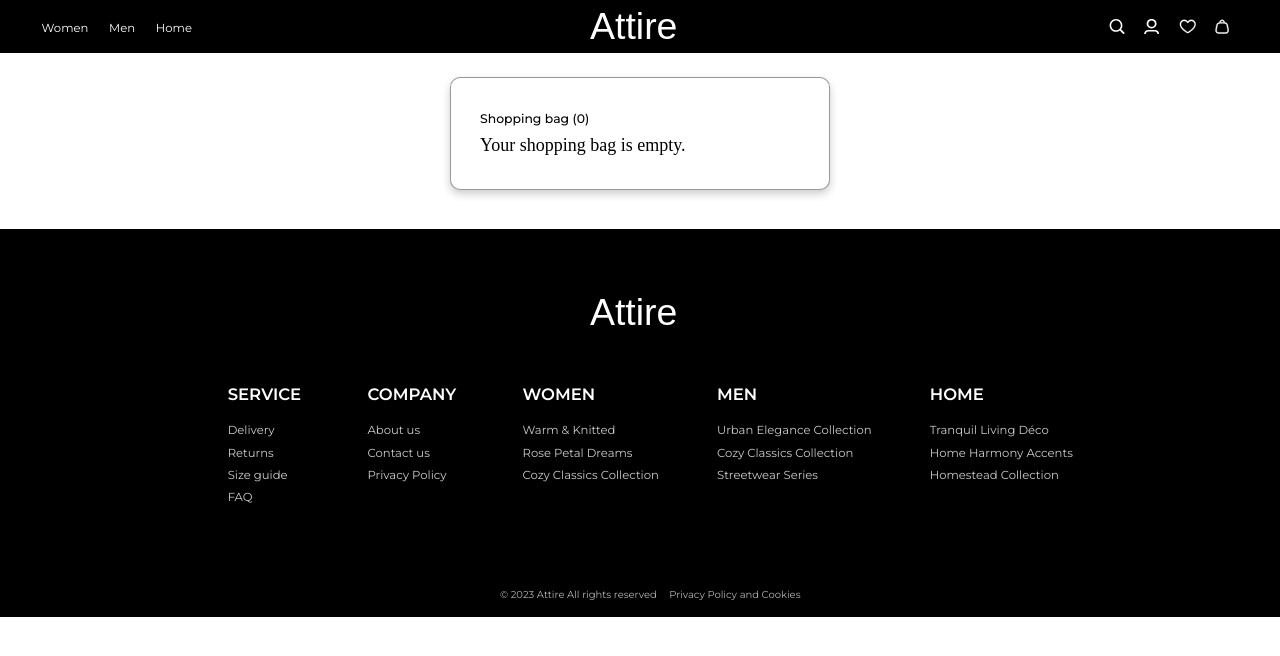
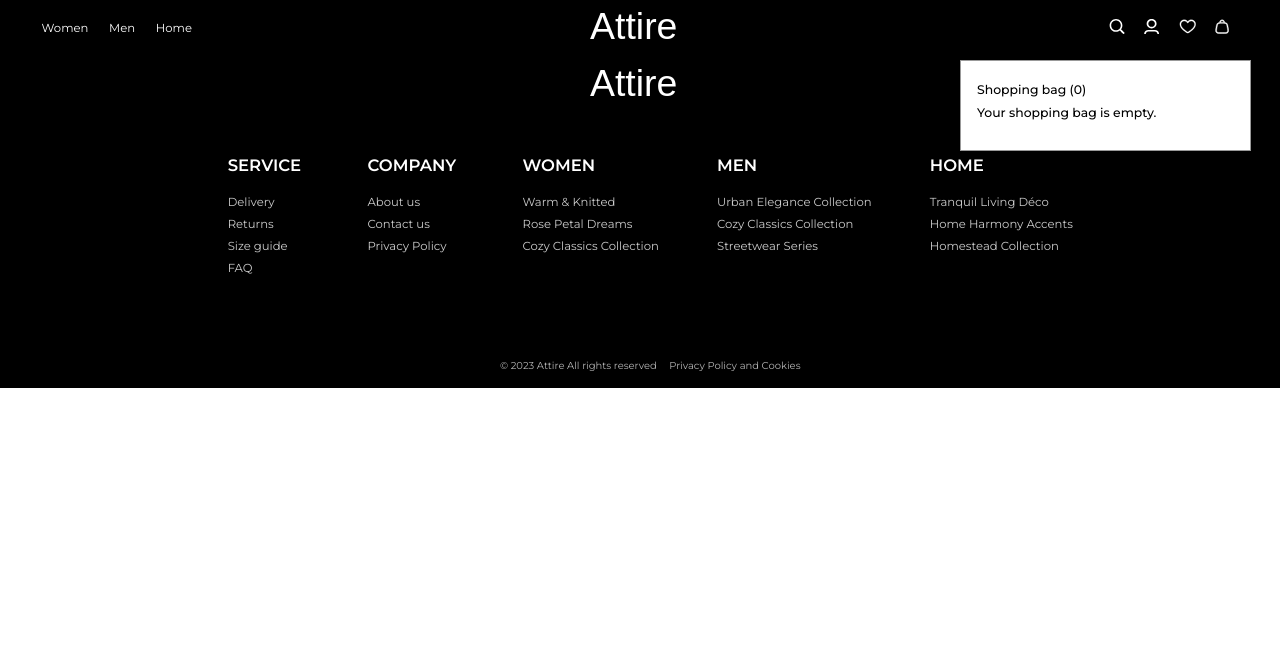
Before and after one commit to alyonashunevych/Attire, a React (Create React App) app: page /bag in a window 1280 px wide. Shown: the top 656 px of the page. Built offline with nearby package versions, Linux system fonts and the light colour scheme; the HTML template or start-up script is replaced by a standard one; a web font is replaced by a local one.

Commit message:
Bag in overlay format

```diff
--- a/package.json
+++ b/package.json
@@ -9,7 +9,7 @@
     "firebase": "^10.7.0",
     "npm": "^10.2.4",
     "react": "^18.2.0",
-    "react-cookie": "^6.1.1",
+    "react-cookie": "^6.1.3",
     "react-dom": "^18.2.0",
     "react-helmet": "^6.1.0",
     "react-router-dom": "^6.19.0",
--- a/src/components/Bag.js
+++ b/src/components/Bag.js
@@ -2,7 +2,7 @@ import React, { useEffect, useState } from 'react';
 import { useCookies } from 'react-cookie';
 import { db } from './firebase.js';
 
-export default function Bag() {
+export default function Bag({ onClose }) {
   const [cookies, setCookie] = useCookies(['sessionID']);
   const sessionID = cookies.sessionID;
 
@@ -46,17 +46,22 @@ export default function Bag() {
   };
 
 
-  const formatCurrency = (input) => {
+
+  function formatCurrency(input) {
     const amount = parseFloat(input);
     if (!isNaN(amount)) {
-      return `$${amount.toFixed(2)}`;
+      const formattedAmount = amount.toLocaleString('en-US', {
+        minimumFractionDigits: 1,
+      });
+      return `US$ ${formattedAmount}`;
     } else {
       return input;
     }
-  };
+  }
 
   return (
-    <div className='shop_bag'>
+    <div className='overlay'onClick={onClose}>
+      <div className='shop_bag' onClick={(e) => e.stopPropagation()}>
       <p className='bag_title'>Shopping bag ({items.length})</p>
       {isDocumentFound ? (
         items.length > 0 ? (
@@ -74,18 +79,19 @@ export default function Bag() {
               </div>
             ))}
             <div className='subt_box'>
-              <p className='bag_item_title'>Subtotal</p>
+              <p className='subt'>Subtotal</p>
               <p className='bag_item_price'>{formatCurrency(calculateSubtotal())}</p>
             </div>
             <button className='checkout'>Checkout</button>
             <button className='empty_bag_button' onClick={handleEmptyBag}>Empty the bag</button>
           </div>
         ) : (
-          <div className='empty_bag_message'>Your shopping bag is empty.</div>
+          <div className='bag_title'>Your shopping bag is empty.</div>
         )
       ) : (
-        <div className='empty_bag_message'>Your shopping bag is empty.</div>
+        <div className='bag_title'>Your shopping bag is empty.</div>
       )}
+    </div>
     </div>
   );
 }
--- a/src/components/Header.js
+++ b/src/components/Header.js
@@ -3,9 +3,11 @@ import { NavLink, useNavigate } from 'react-router-dom';
 import React, { useState } from 'react';
 import { auth } from './firebase.js';
 import Overlay from './Overlay';
+import Bag from './Bag.js';
 
 export default function Header() {
     const [showOverlay, setShowOverlay] = useState(false);
+    const [showBagOverlay, setShowBagOverlay] = useState(false);
     const navigate = useNavigate();
 
     const handleOverlayToggle = () => {
@@ -30,10 +32,15 @@ export default function Header() {
         };
     };
 
-    const handleShoppingBagClick = () => {
-        // Use navigate to redirect to the shopping bag page
-        navigate('/bag');
+    const handleBagClick = () => {
+        setShowBagOverlay(true);
     };
+
+    const closeBagOverlay = () => {
+        setShowBagOverlay(false);
+    };
+
+
 
     return (
         <>
@@ -50,11 +57,14 @@ export default function Header() {
                     <button className="search"></button>
                     <button onClick={handleAccountClick} className="account"></button>
                     <button className="liked"></button>
-                    <button onClick={handleShoppingBagClick} className="basket"></button>
+                    <button onClick={handleBagClick} className="basket"></button>
 
                 </ul>
             </header>
             {showOverlay && <Overlay onClose={handleOverlayToggle} />}
+            {showBagOverlay && (
+                <Bag onClose={closeBagOverlay}/>
+            )}
         </>
     );
 }
--- a/src/components/pages/ProductPage.js
+++ b/src/components/pages/ProductPage.js
@@ -9,6 +9,7 @@ import { TheSame } from '../TheSame.js';
 //import Bag from '../Bag.js'; // Import the Bag component
 import { v4 as uuidv4 } from 'uuid';
 import { useCookies } from 'react-cookie';
+import Bag from '../Bag.js';
 
 function ProductPage() {
 
@@ -31,6 +32,8 @@ function ProductPage() {
   // eslint-disable-next-line
   const [sessionID, setSessionID] = useState(cookies.sessionID || generateSessionID());
   const navigate = useNavigate();
+  const [showBagOverlay, setShowBagOverlay] = useState(false);
+
 
 
 
@@ -108,8 +111,7 @@ function ProductPage() {
         .catch((error) => {
           console.error('Error accessing shopping bag:', error);
         });
-
-      navigate('/bag');
+      setShowBagOverlay(true);
     }
   };
 
@@ -126,6 +128,10 @@ function ProductPage() {
   }
 
   const [modalInfoIsOpen, setModalInfoOpen] = useState(false);
+
+  const closeBagOverlay = () => {
+    setShowBagOverlay(false);
+  };
 
   return (
     <div className='content'>
@@ -181,6 +187,9 @@ function ProductPage() {
       </div>
       {/* Pass shopping bag state and function to the Bag component */}
       {/* product && <Bag product={product} shoppingBag={shoppingBag} setShoppingBag={setShoppingBag} /> */}
+      {showBagOverlay && (
+        <Bag onClose={closeBagOverlay} />
+      )}
     </div>
   );
 }
--- a/src/index.css
+++ b/src/index.css
@@ -595,6 +595,14 @@ video {
     background-color: rgba(180, 178, 165, 1);
 }
 
+.milk {
+    width: 1.29vw;
+    height: 1.29vw;
+    border: 0.5px solid rgba(0, 0, 0, 0.50);
+    border-radius: 10%;
+    background-color: rgb(242, 240, 223);
+}
+
 .black {
     width: 1.29vw;
     height: 1.29vw;
@@ -791,21 +799,28 @@ video {
     border: 0;
     background-color: black;
     cursor: pointer;
-    margin: 0.5vw;
+    /* margin: 0.5vw; */
 
 }
 
 .empty_bag_button {
     font-family: 'Montserrat', sans-serif;
-    font-size: 0.7vw;
-    font-weight: 400;
+    font-size: 0.97vw;
+    font-weight: 500;
     height: 100%;
     width: 100%;
     color: black;
+    background-color: white;
     padding: 0.67vw;
-    border: 0;
+    border: 0.1vw solid black;
     cursor: pointer;
-    margin: 0.5vw;
+    margin-top: 0.7vw;
+
+}
+
+.sizes{
+    margin-top: 0.5vw;
+    margin-bottom: 0.5vw;
 }
 
 .add_to_fav {
@@ -963,28 +978,15 @@ video {
 }
 
 .shop_bag {
-    width: 25vw;
-    padding: 2.62vw 2.29vw;
-    margin-top: 6vw;
-    margin-bottom: 3vw;
+    width: 20vw;
+    padding: 1.62vw 1.29vw;
     border: 0.1vw solid rgba(0, 0, 0, 0.40);
     background: #FFF;
-    /* Centering the element */
-    margin-left: auto;
-    margin-right: auto;
-    /* Adding some additional styles for aesthetics */
-    box-shadow: 0 4px 8px 0 rgba(0, 0, 0, 0.2);
-    /* Shadow effect */
-    border-radius: 10px;
-    /* Rounded corners */
-    /* Optional: transition for smooth hover effect */
-    transition: transform 0.3s, box-shadow 0.3s;
+    box-shadow: 0 4px 8px 0 rgba(0, 0, 0, 0.1);
+    margin-right: 2.3vw;
 }
 
-.shop_bag:hover {
-    transform: translateY(-5px);
-    box-shadow: 0 12px 16px 0 rgba(0, 0, 0, 0.2);
-}
+
 
 .bag_title {
     font-family: 'Montserrat', sans-serif;
@@ -1002,8 +1004,9 @@ video {
 }
 
 .bag_item_img {
-    width: 8.49vw;
-    height: 12.49vw;
+    width: 8vw;
+    height: 10vw;
+    background-size: contain;
 }
 
 .bag_item_info {
@@ -1014,6 +1017,15 @@ video {
 }
 
 .bag_item_title {
+    font-family: 'Montserrat', sans-serif;
+    font-size: 0.78vw;
+    font-weight: 500;
+    color: black;
+    width: 10.42vw;
+    margin-bottom: 1vw;
+}
+
+.subt{
     font-family: 'Montserrat', sans-serif;
     font-size: 0.78vw;
     font-weight: 500;
@@ -1044,8 +1056,8 @@ video {
     font-size: 0.84vw;
     font-weight: 600;
     color: black;
-    text-align: flex-end;
-    margin-top: 0.67vw;
+    text-align: end;
+    margin-top: 2.5vw;
 }
 
 .subt_box {
@@ -1054,22 +1066,18 @@ video {
     justify-content: space-between;
     align-items: flex-end;
     margin-bottom: 1.29vw;
-    margin-top: 1.94vw;
 }
 
 .overlay-content {
     display: flex;
     flex-direction: column;
-    position: absolute;
-    top: 13vw;
-    left: 90%;
-    transform: translate(-50%, -50%);
     background-color: white;
     width: fit-content;
     height: fit-content;
     padding: 1.94vw;
     gap: 1.29vw;
     border: 0.1vw solid rgba(0, 0, 0, 0.40);
+    margin-right: 2.3vw;
 }
 
 .overlay_text {
@@ -1108,11 +1116,14 @@ video {
 .overlay {
     display: flex;
     position: fixed;
-    top: 0;
+    overflow-y: auto;
+    top: 4.7vw;
     left: 0;
     width: 100%;
-    height: 100%;
+    height: 90%;
     z-index: 1000;
+    align-items: flex-start;
+    justify-content: flex-end;
 }
 
 .login_text {
```
Also changed, not shown: 1 other file (tests, documents, lock files or other folders).
